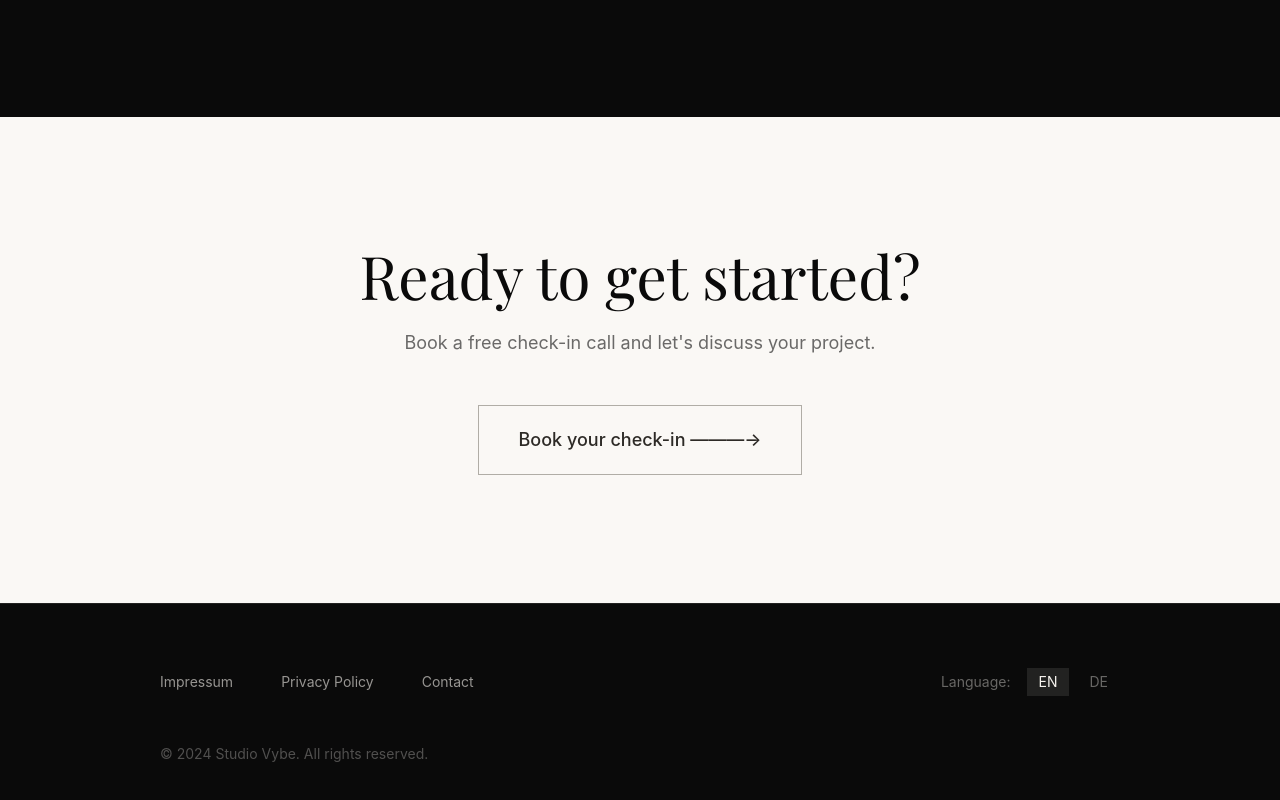
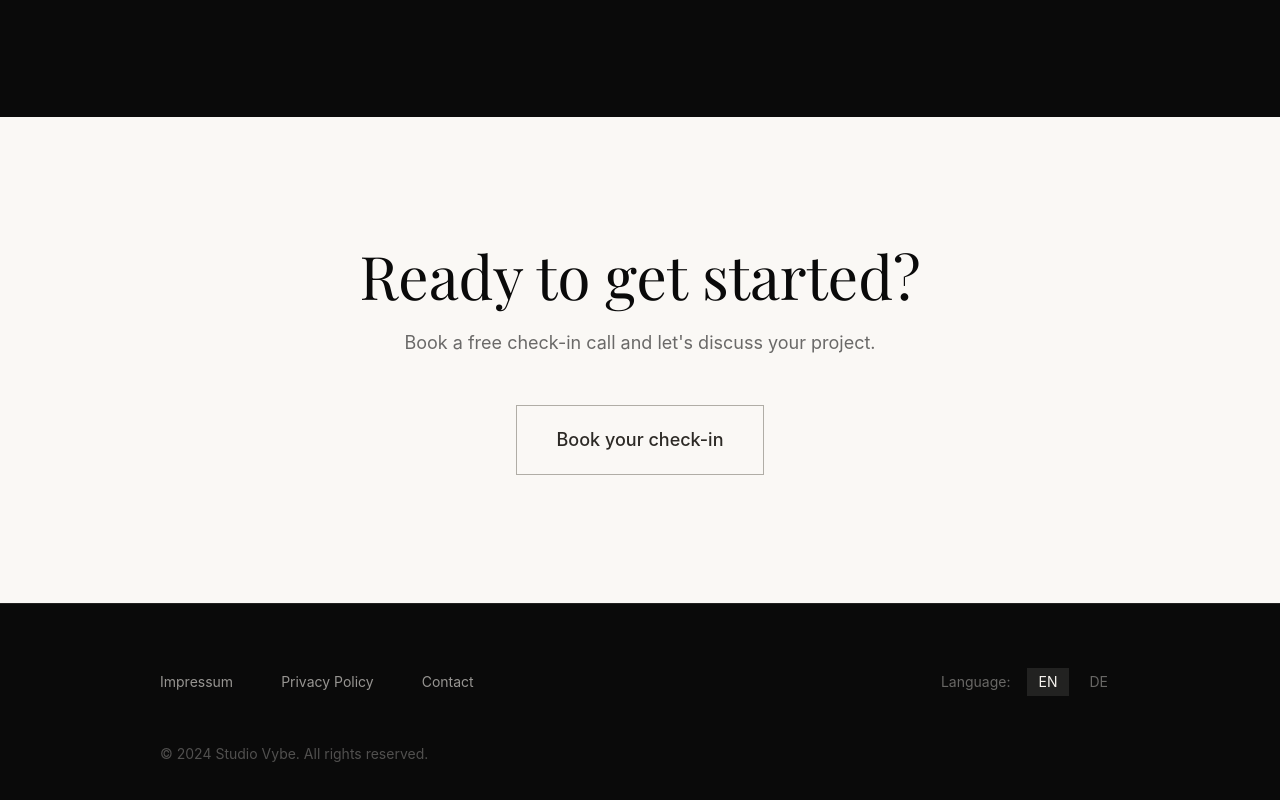
Before and after one commit to chr-di/studio-vybe-for-you, a Next.js app: page /datenschutz in a window 1280 px wide. Shown: the part 5819-6619 px from the top of the page. Built offline with nearby package versions, Linux system fonts and the light colour scheme; no server answers; a web font is replaced by a local one.

Commit message:
fix: remove dash-arrow from booking CTA button

```diff
--- a/src/components/CTA.tsx
+++ b/src/components/CTA.tsx
@@ -32,7 +32,7 @@ export function CTA({ dict, locale = 'en' }: CTAProps) {
               style={{ border: `1px solid ${BORDER}`, color: TEXT }}
               className="inline-flex items-center justify-center px-10 py-5 text-lg font-medium hover:opacity-70 transition-opacity bg-transparent"
             >
-              {dict.cta.button} ———→
+              {dict.cta.button}
             </button>
           </ScrollAnimation>
         </div>
```
